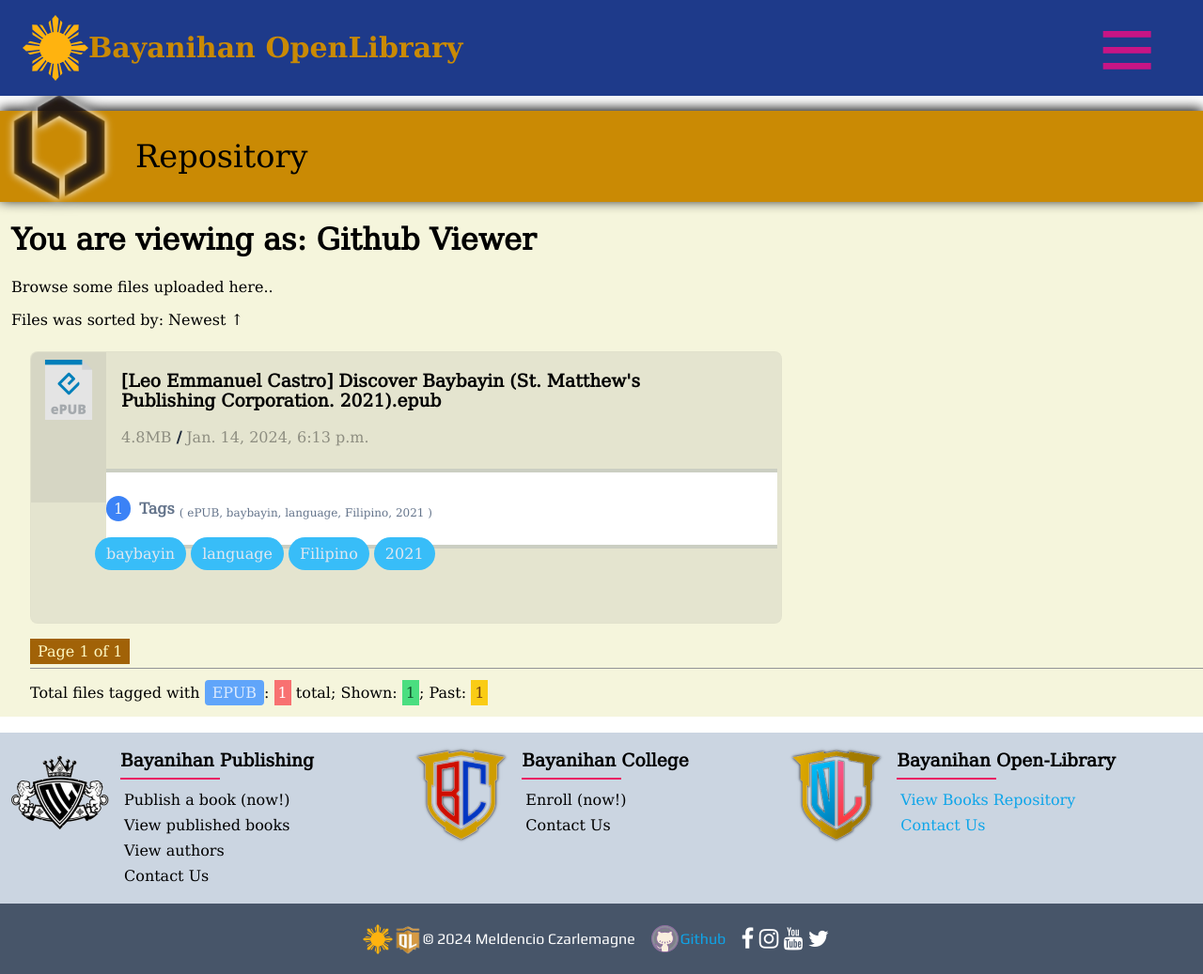
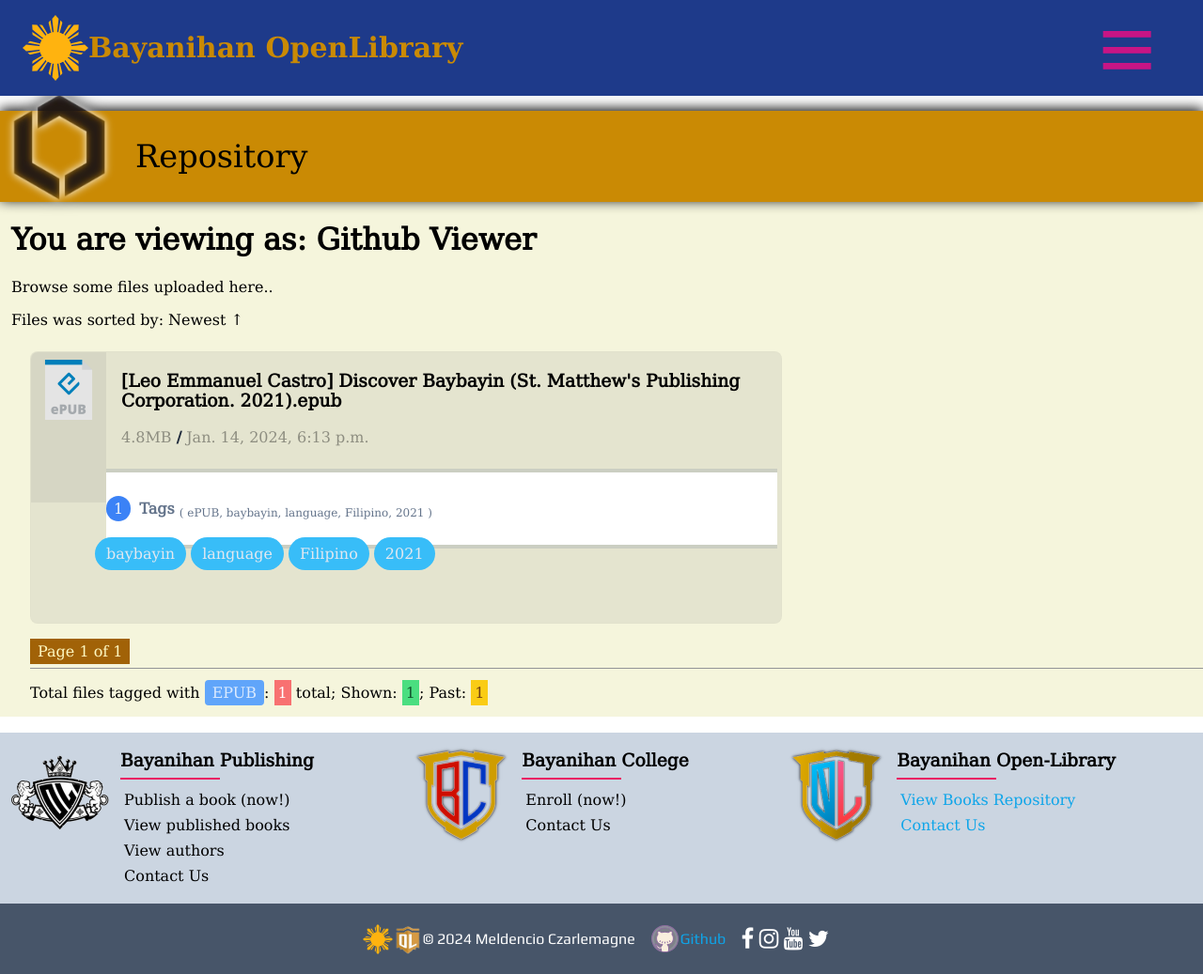
Before and after one commit to jk-sanjuan/jk-sanjuan.github.io, a Jekyll site: the page built from storage.html, in a window 1280 px wide and 1037 px high. Shown: the whole window at 94% size. Built offline with Jekyll 4.4.1, drawn with Linux system fonts in a browser that asks for light colours.

Commit message:
[0.1.14.1] (remove #name-heading right-margin)

```diff
--- a/_includes/storage.html
+++ b/_includes/storage.html
@@ -55,7 +55,7 @@
 
             <div id="file-description">
               <!--- File's name as heading (TODO: link it to a detailed view of file) -->
-              <h3 id="name-heading" class="mt-0 mr-[6rem] hover:bg-slate-100 hover:cursor-pointer">
+              <h3 id="name-heading" class="mt-0 hover:bg-slate-100 hover:cursor-pointer">
                 <a href="{{ file.url }}">{{ file.name }}</a></h3>
               <!--- size and modification time as additional details -->
               <div class="mb-6 w-max">
```
